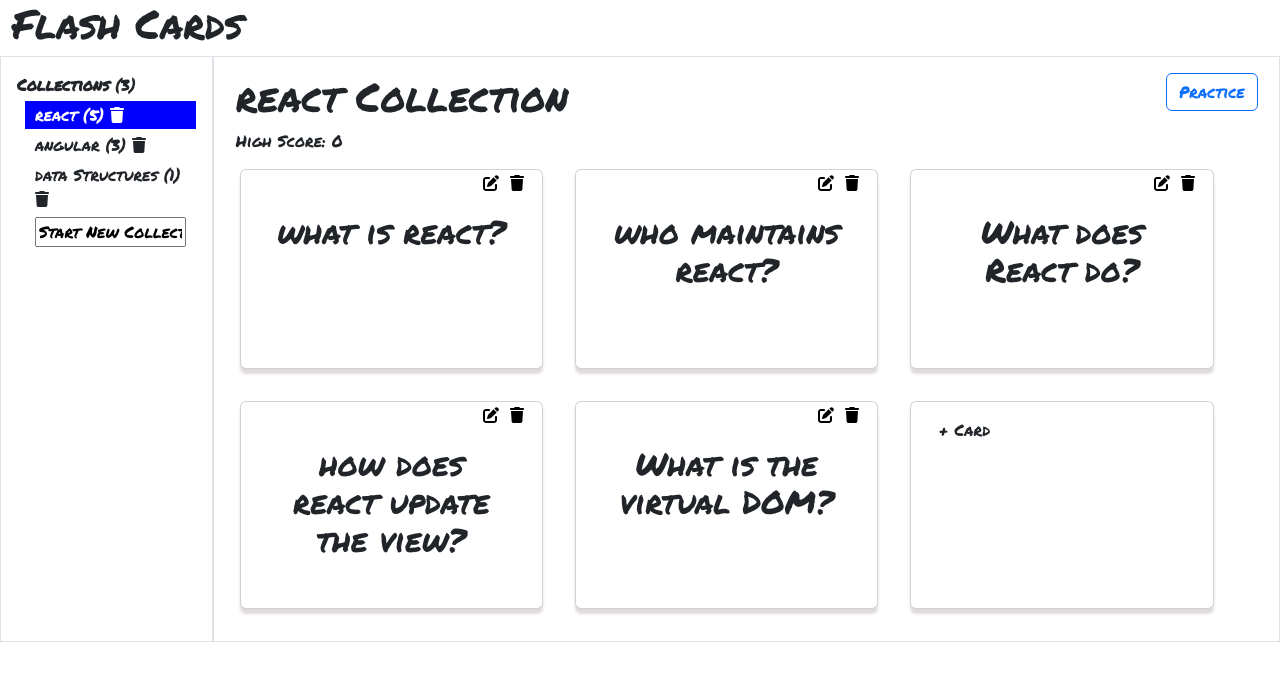
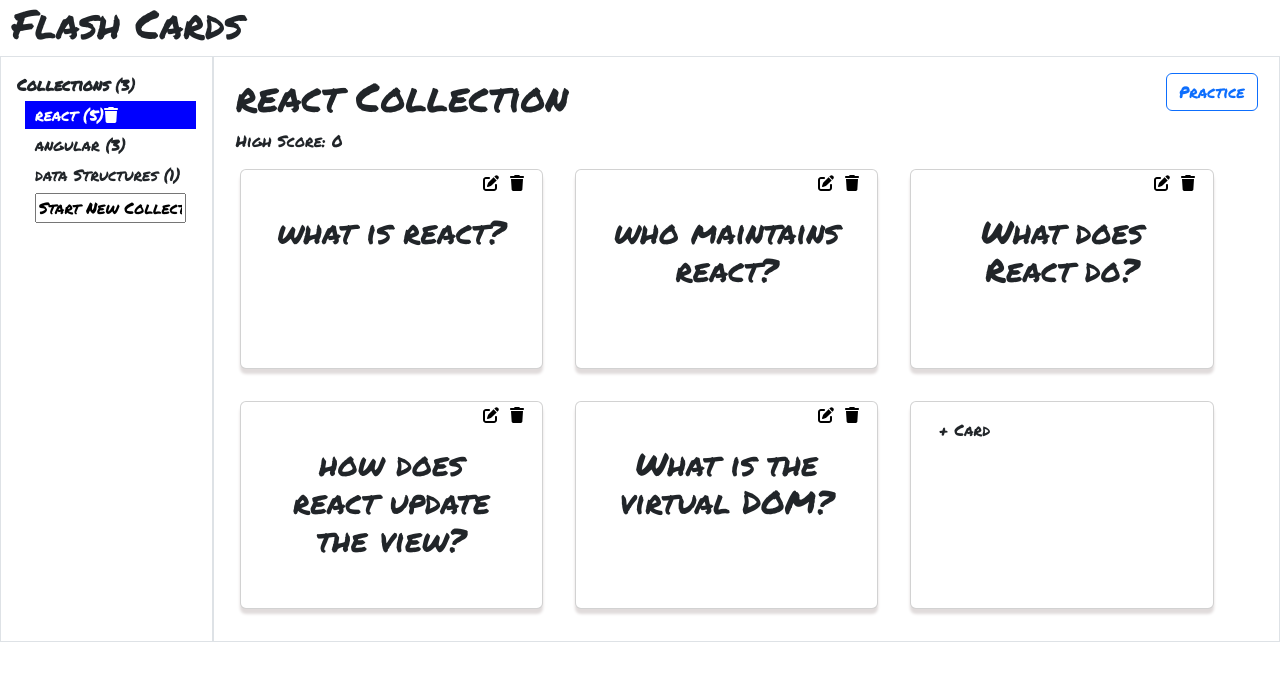
Before and after one commit to BriGuy520/flash-cards, a React (Create React App) app: page / in a window 1280 px wide. Shown: the top 680 px of the page. Built offline with nearby package versions, Linux system fonts and the light colour scheme.

Commit message:
have the trash can icon displaying the way I want when a collection is selected

```diff
--- a/src/App.css
+++ b/src/App.css
@@ -18,10 +18,20 @@ ul.collections-list {
   cursor: pointer;
 }
 
+.collections-list li .trashcan {
+  display: none;
+}
+
 .collections-list li.active {
+  display: flex;
   background: blue;
   color: #fff;
 }
+
+.collections-list li.active .trashcan {
+  display: inline-block;
+}
+
 
 .collections-list li input {
   padding: -2px;
```
